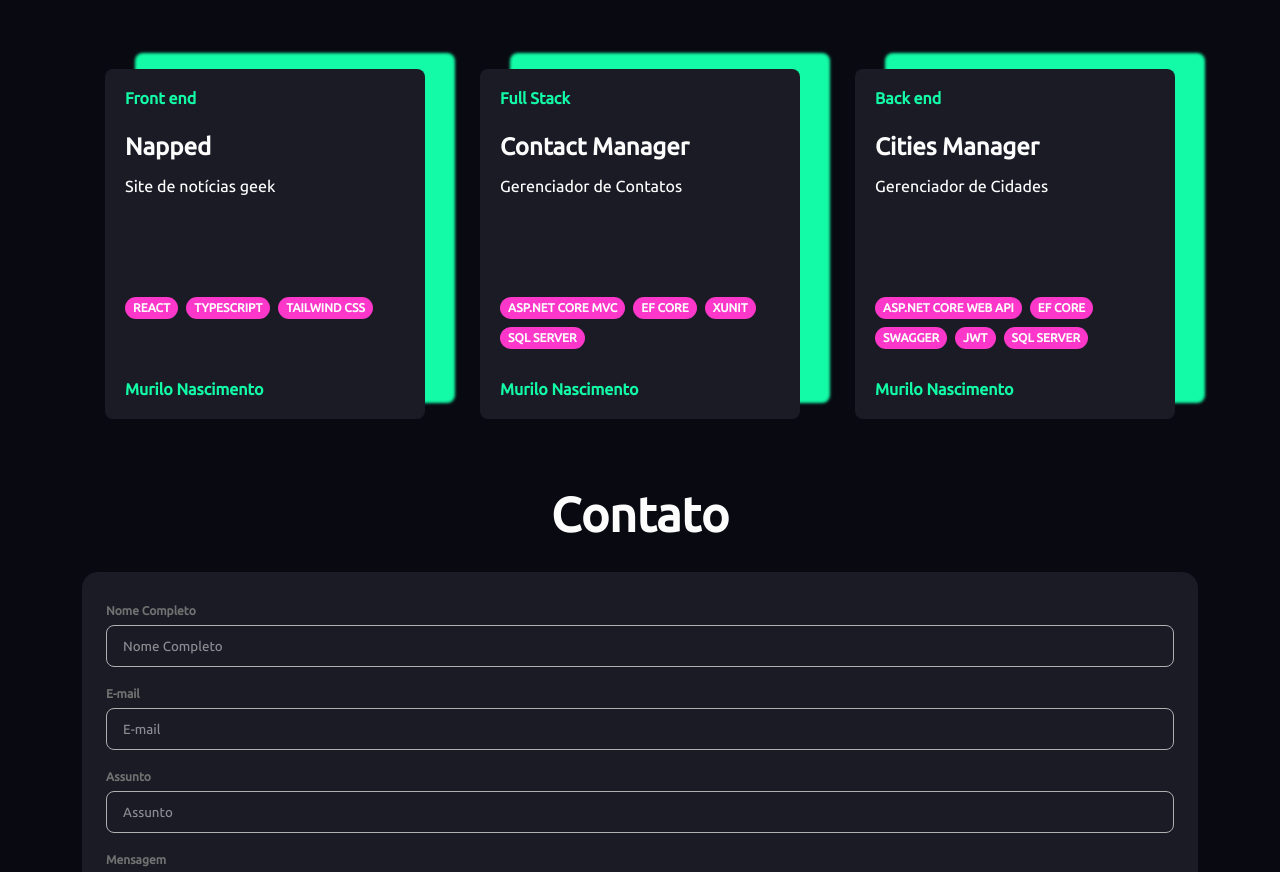
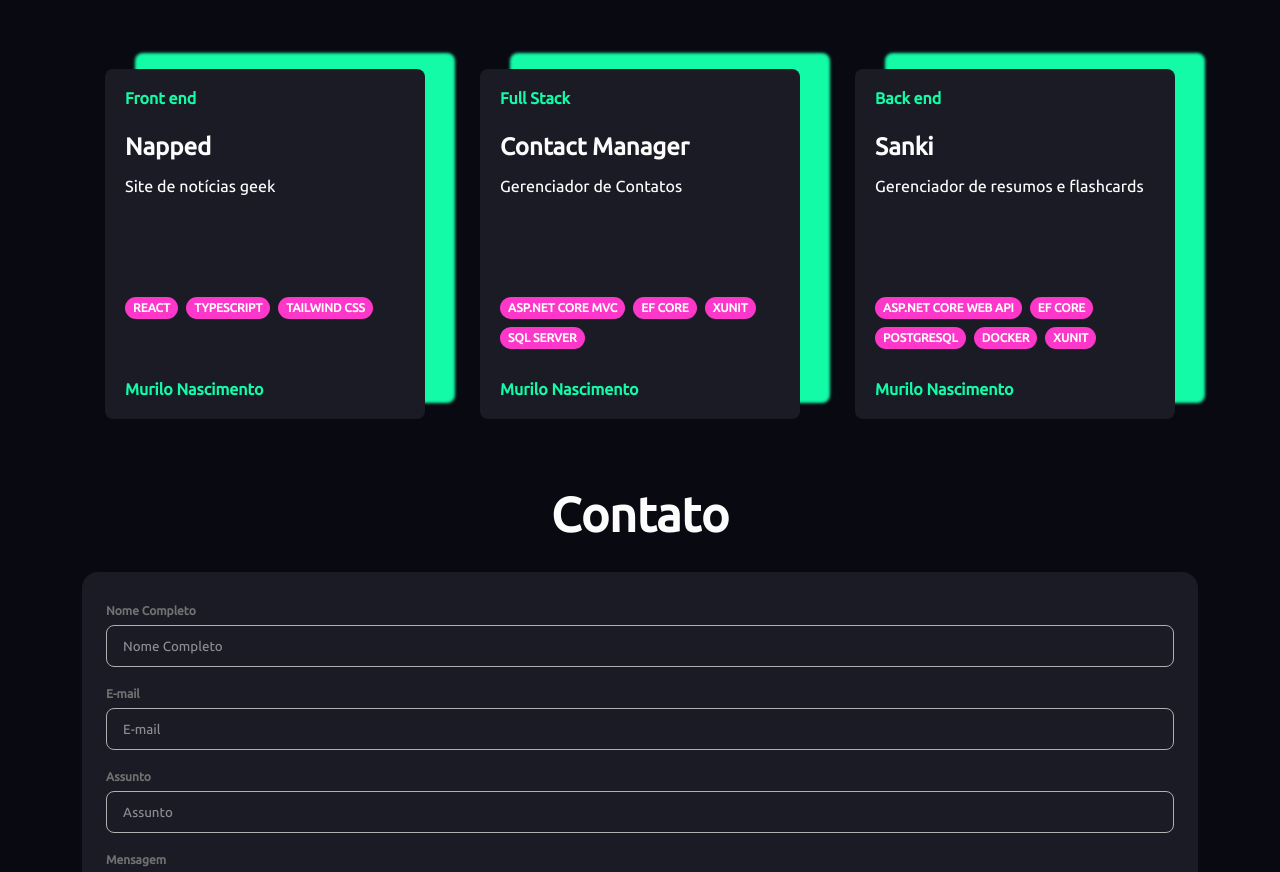
Before and after one commit to murilonicemento/my-portfolio, a Vue app: page / in a window 1280 px wide. Shown: the part 1261-2133 px from the top of the page. Built offline with nearby package versions, Linux system fonts and the light colour scheme.

Commit message:
feat(project): change project

```diff
--- a/src/components/CardComponent.vue
+++ b/src/components/CardComponent.vue
@@ -38,29 +38,29 @@ const cards = ref<ICardsProps[]>([
       "Remoção de Contatos: Exclua contatos que não são mais necessários.",
       "Busca por Contatos: Pesquise contatos rapidamente pelo nome ou outros critérios."
     ],
-    technologies: ["ASP.NET Core MVC", "EF Core", "XUnit", "SQL Server"],
+    technologies: ["ASP.NET Core MVC", "EF Core", "xUnit", "SQL Server"],
     github: "https://github.com/murilonicemento/contact-manager",
     deploy: null,
     route: "contact-manager"
   },
   {
     type: "Back end",
-    heading: "Cities Manager",
+    heading: "Sanki",
     img: defaultProject,
-    title: "Gerenciador de Cidades",
+    title: "Gerenciador de resumos e flashcards",
     description:
-      "Cities Manager é uma API desenvolvida com ASP.NET Core Web API para gerenciar informações de cidades. Este projeto foi criado para aplicar os conceitos aprendidos em ASP.NET Core Web API.",
+      "Esta API tem como objetivo gerenciar resumos e flashcards para auxiliar no aprendizado e revisão de conteúdo. Com ela, é possível criar, listar, atualizar e deletar resumos e flashcards, além de possibilitar a revisão baseada em espaçamento (Spaced Repetition). Os flashcards são gerados automaticamente por inteligência artificial com base nos resumos fornecidos pelo usuário, garantindo uma experiência de estudo otimizada e personalizada.",
     features: [
-      "Cadastro de Cidades: Crie novos registros de cidades com informações como nome, estado e população.",
-      "Listagem de Cidades: Consulte todas as cidades cadastradas ou filtre por critérios específicos.",
-      "Atualização de Cidades: Altere informações de uma cidade já cadastrada.",
-      "Remoção de Cidades: Exclua cidades do sistema.",
-      "Paginação e Ordenação: Suporte a paginação e ordenação nos endpoints de listagem."
+      "Criação de Resumos: Registre novos resumos de estudo.",
+      "Gerenciamento de Flashcards: Geração automática de flashcards baseados nos resumos.",
+      "Listagem e Filtros: Consulte resumos e flashcards cadastrados com suporte a filtros.",
+      "Revisão Baseada em Espaçamento: Controle inteligente das revisões para um aprendizado eficiente.",
+      "Autenticação JWT: Controle de acesso seguro com autenticação via JSON Web Token."
     ],
-    technologies: ["ASP.NET Core Web API", "EF Core", "Swagger", "JWT", "SQL Server"],
-    github: "https://github.com/murilonicemento/cities-manager",
+    technologies: ["ASP.NET Core Web API", "EF Core", "PostgreSQL", "Docker", "xUnit"],
+    github: "https://github.com/murilonicemento/sanki",
     deploy: null,
-    route: "cities-manager"
+    route: "sanki"
   }
 ]);
 const router = useRouter();
```
